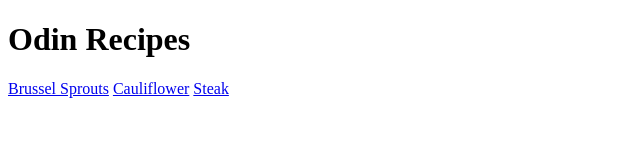
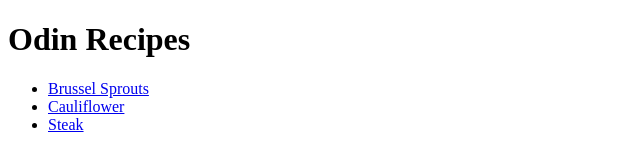
Before and after one commit to alexclivio/odin-recipes, a plain HTML site: page index.html in a window 1280 px wide. Shown: the whole page, without its empty margins (0-640 px from the left). Drawn offline with Linux system fonts and the light colour scheme.

Commit message:
move recipe page links to unordered list

```diff
--- a/index.html
+++ b/index.html
@@ -7,8 +7,10 @@
 </head>
 <body>
   <h1>Odin Recipes</h1>
-  <a href="./recipes/brussel-sprouts.html">Brussel Sprouts</a>
-  <a href="./recipes/cauliflower.html">Cauliflower</a>
-  <a href="./recipes/steak.html">Steak</a>
+  <ul>
+    <li><a href="./recipes/brussel-sprouts.html">Brussel Sprouts</a></li>
+    <li><a href="./recipes/cauliflower.html">Cauliflower</a></li>
+    <li><a href="./recipes/steak.html">Steak</a></li>
+  </ul>
 </body>
 </html>
```
